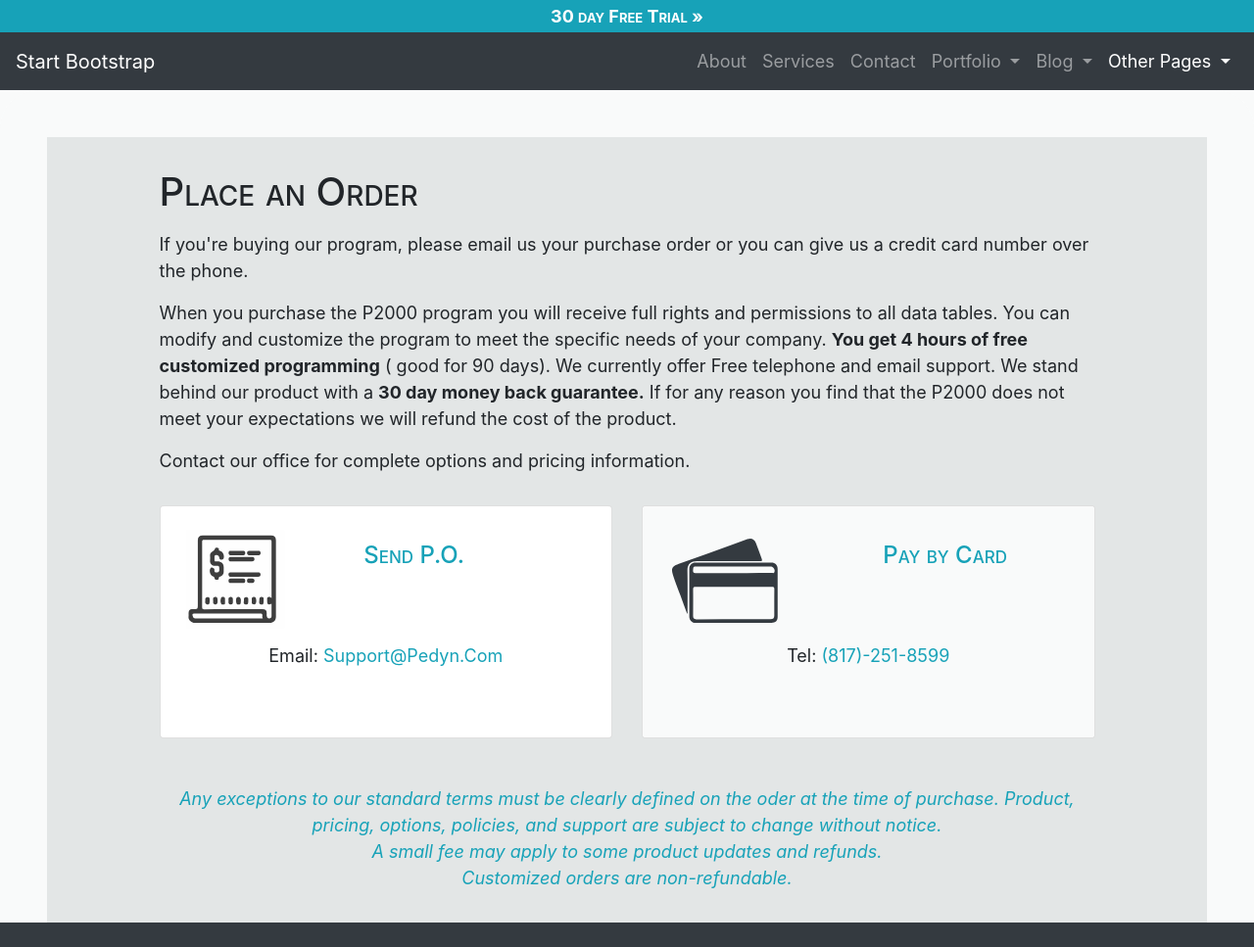
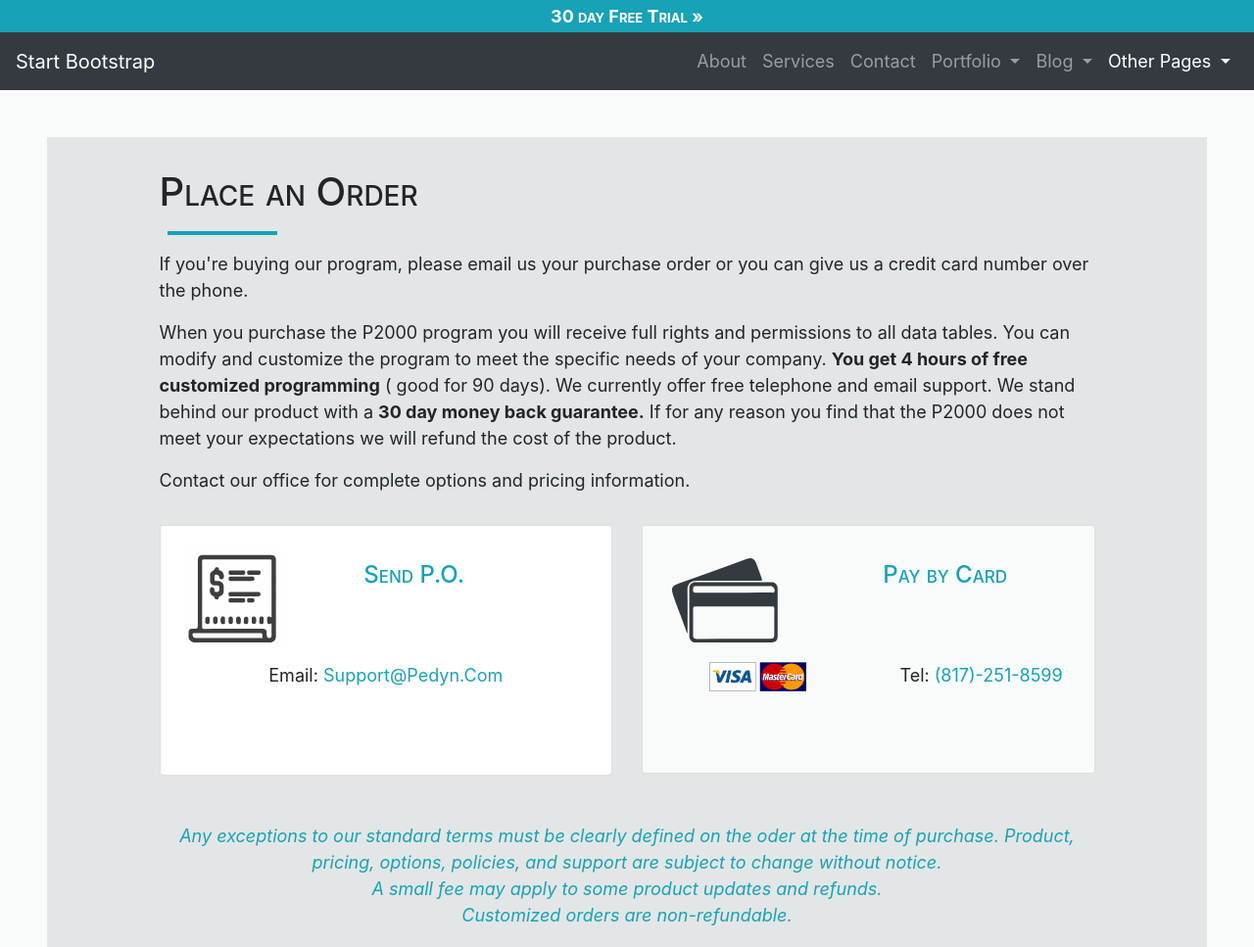
Before and after one commit to SydneyJeffries/Pedyn_Website, a website: page full-width.html in a window 1280 px wide. Shown: the top 967 px of the page at 98% size. Drawn offline with Linux system fonts and the light colour scheme.

Commit message:
order page
added the visa and master card image and made sure both cards remained an equal height at all screen sizes. :)

```diff
--- a/Style.css
+++ b/Style.css
@@ -198,6 +198,12 @@ background-color: #f9fafa;
 
 }
 
+
+
+.mastercard-img{
+ padding-right: 2.0em;
+  height: 30px;
+}
 
 body {
   /*background-color:#a1acae; */
@@ -413,6 +419,11 @@ footer {
 
 }
 
+.mastercard-img{
+  padding-right: 5.0em;
+   height: 30px;
+  padding-left: 3rem;
+ }
 
 
 
--- a/full-width.html
+++ b/full-width.html
@@ -90,6 +90,7 @@
         <h1 class="mb-3 " >Place an Order
 
       </h1>
+      <DIV CLASS="underline"></DIV>
     </div>
     </div>
 
@@ -105,7 +106,7 @@
     When you purchase the P2000 program you will receive full rights and permissions to all data tables.
      You can modify and customize the program to meet the specific needs of your company.
      <strong>You get 4 hours of free customized programming</strong> ( good for 90 days).
-      We currently offer Free telephone and email support.
+      We currently offer free telephone and email support.
       We stand behind our product with a <strong> 30 day money back guarantee.</strong>
       If for any reason you find that the P2000 does not meet your expectations we will refund the cost of the product.
   </p>
@@ -128,7 +129,7 @@
   <div class="row">
 <div class="col-md-5 offset-md-1">
   <div class="card mb-5" >
-    <div class="card-body purcaseorder-card" style="min-height: 236px; " >
+    <div class="card-body purcaseorder-card" style="min-height: 254px; " >
       <div class="row">
         <div class="col-sm-5 ">
 
@@ -225,7 +226,7 @@
 
 
    <a href="mailto:support@pedyn.com">
-      <h4 class="d-block card-title text-info pt-3 ">Send P.O.</h4>
+      <h4 class="d-block card-title text-info pt-3 ">Send <abbr title="purchase order">P.O.</abbr></h4>
     </a>
 </div>
 </div> <!--end of row-->
@@ -240,7 +241,7 @@
 
 <!--start paybycard-card-->
 <div class="col-md-5 ">
-  <div class="card " >
+  <div class="card " style=" min-height: 254px;">
     <div class="card-body paybycard-card"  >
 <div class="row">
 <div class="col-sm-6">
@@ -280,12 +281,13 @@
     </div>
 </div> <!--end of row-->
 
-      <p class="card-text text-center">
-         Tel:  <a class="text-info" href="tel:8172518599">  (817)-251-8599 </a>
+      <p class="card-text  ">
+        <img alt="Master card and visa pic" class="mastercard-img"  src="img/others/mastervisasmaller-min.png">  <span class="text-center no-wrap"> Tel:  <a class="text-info  phonenumber" href="tel:8172518599">  (817)-251-8599 </a> </span>
       </p>
 
     </div>
   </div>
+
 </div>
 
 
```
Also changed, not shown: IMG/others/mastervisasmaller-min.png (added).
